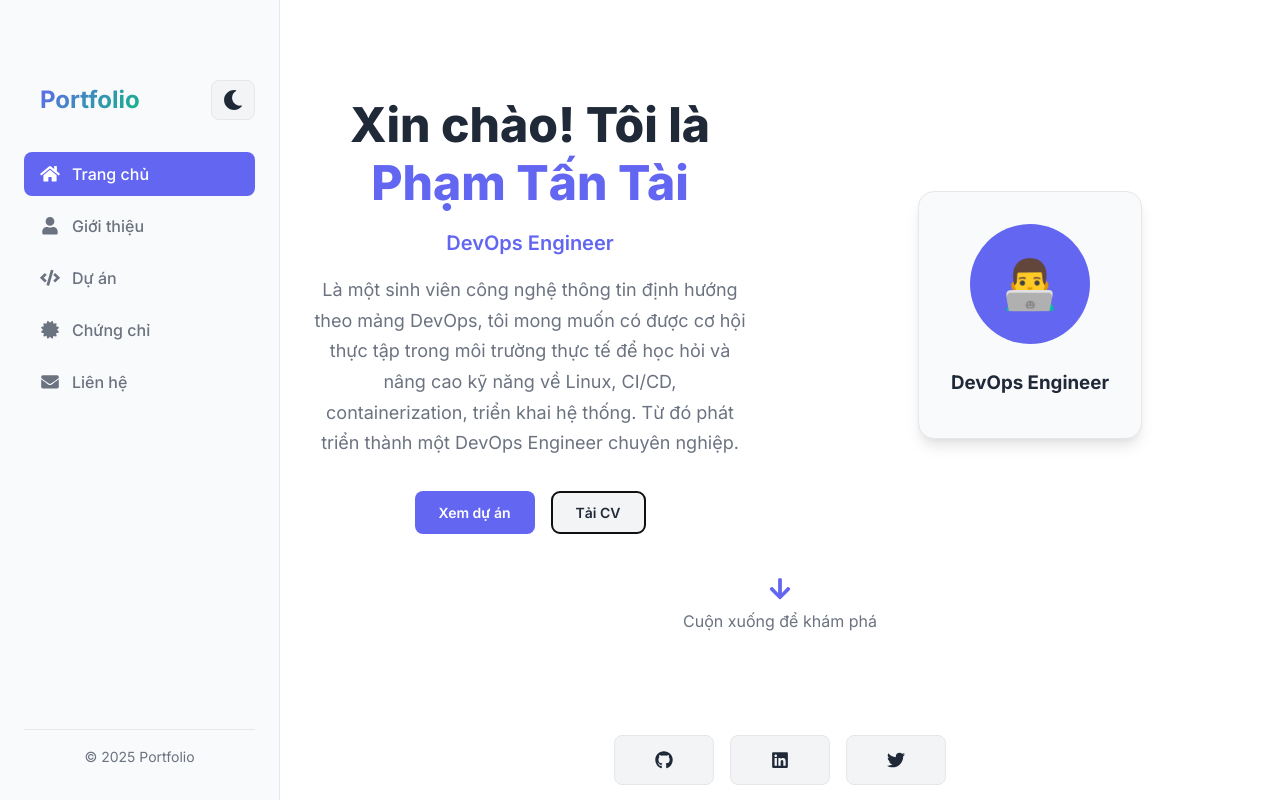
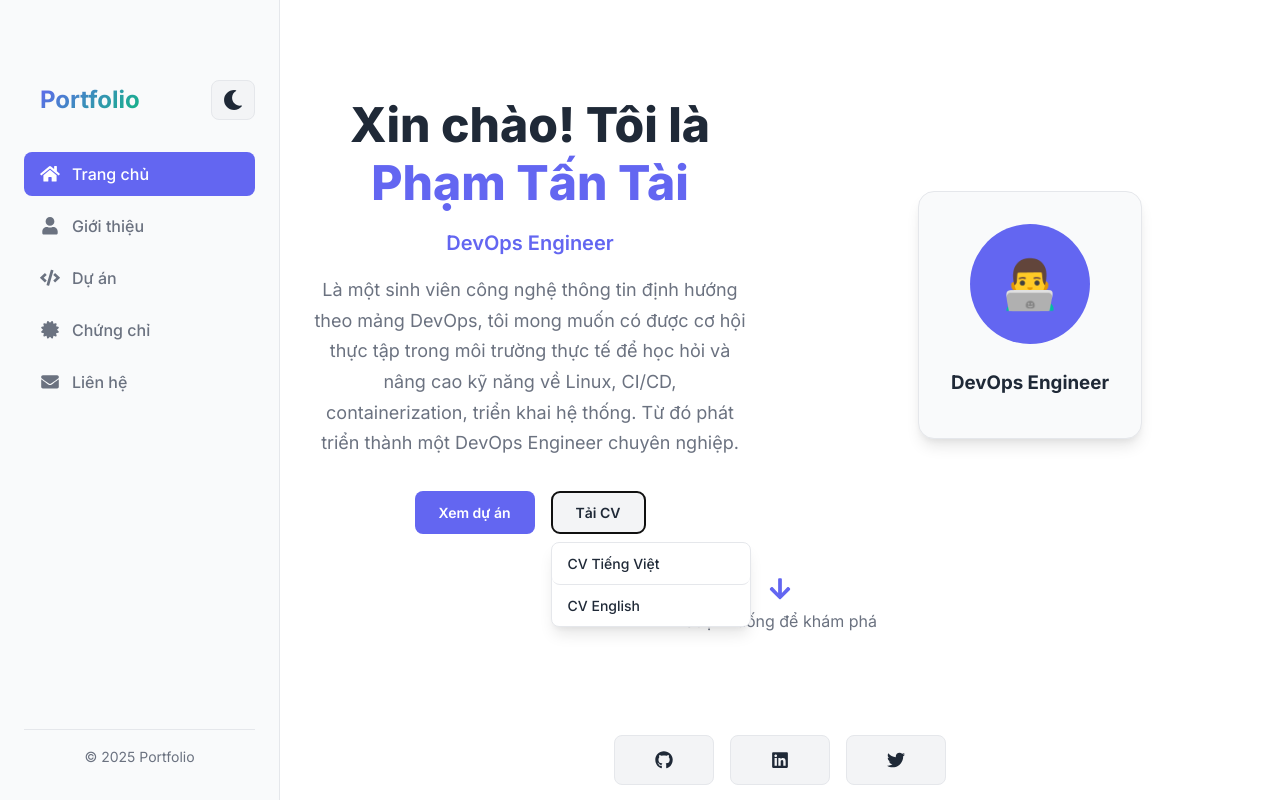
Before and after one commit to taipham2710/Portfolio, a React (Vite) app: page / in a window 1280 px wide. Both pictures are taken after a click on the button "Tải CV". Shown: the top 800 px of the page. Built offline with nearby package versions, Linux system fonts and the light colour scheme.

Commit message:
feat(home): add CV dropdown with Vietnamese and English options

```diff
--- a/src/App.css
+++ b/src/App.css
@@ -2343,3 +2343,56 @@ body {
 * {
   transition: background-color 0.3s ease, color 0.3s ease, border-color 0.3s ease;
 }
+
+/* CV Dropdown Styles */
+.cv-dropdown {
+  position: relative;
+  display: inline-block;
+}
+
+.cv-dropdown-menu {
+  position: absolute;
+  top: 100%;
+  left: 0;
+  right: 0;
+  background: var(--bg-primary);
+  border: 1px solid var(--border-color);
+  border-radius: 8px;
+  box-shadow: var(--shadow-lg);
+  z-index: 1000;
+  margin-top: 0.5rem;
+  min-width: 200px;
+  overflow: hidden;
+}
+
+.cv-option {
+  width: 100%;
+  padding: 0.75rem 1rem;
+  background: transparent;
+  border: none;
+  color: var(--text-primary);
+  text-align: left;
+  cursor: pointer;
+  transition: all 0.2s ease;
+  font-size: 0.875rem;
+  border-bottom: 1px solid var(--border-color);
+}
+
+.cv-option:last-child {
+  border-bottom: none;
+}
+
+.cv-option:hover {
+  background: var(--bg-secondary);
+  color: var(--primary-color);
+}
+
+.cv-option:active {
+  background: var(--bg-tertiary);
+}
+
+/* Ensure dropdown appears above other elements */
+.hero-buttons {
+  position: relative;
+  z-index: 10;
+}
--- a/src/components/Home.jsx
+++ b/src/components/Home.jsx
@@ -1,7 +1,32 @@
-import React from 'react'
+import React, { useState } from 'react'
 import { FaGithub, FaLinkedin, FaTwitter, FaArrowDown } from 'react-icons/fa'
 
 const Home = ({ onViewProjectsClick }) => {
+  const [showCVDropdown, setShowCVDropdown] = useState(false)
+
+  const cvOptions = [
+    {
+      name: 'CV Tiếng Việt',
+      filename: 'PhamTanTai-DevOps-Intern-VN.pdf',
+      url: '/Portfolio/PhamTanTai-DevOps-Intern-VN.pdf'
+    },
+    {
+      name: 'CV English',
+      filename: 'PhamTanTai-DevOps-Intern-ENG.pdf',
+      url: '/Portfolio/PhamTanTai-DevOps-Intern-ENG.pdf'
+    }
+  ]
+
+  const handleCVDownload = (cvUrl, filename) => {
+    const link = document.createElement('a')
+    link.href = cvUrl
+    link.download = filename
+    document.body.appendChild(link)
+    link.click()
+    document.body.removeChild(link)
+    setShowCVDropdown(false)
+  }
+
   return (
     <div className="home">
       <div className="hero-section">
@@ -23,7 +48,27 @@ const Home = ({ onViewProjectsClick }) => {
 
             <div className="hero-buttons">
               <button className="btn btn-primary" onClick={onViewProjectsClick}>Xem dự án</button>
-              <button className="btn btn-secondary">Tải CV</button>
+              <div className="cv-dropdown">
+                <button
+                  className="btn btn-secondary"
+                  onClick={() => setShowCVDropdown(!showCVDropdown)}
+                >
+                  Tải CV
+                </button>
+                {showCVDropdown && (
+                  <div className="cv-dropdown-menu">
+                    {cvOptions.map((cv, index) => (
+                      <button
+                        key={index}
+                        className="cv-option"
+                        onClick={() => handleCVDownload(cv.url, cv.filename)}
+                      >
+                        {cv.name}
+                      </button>
+                    ))}
+                  </div>
+                )}
+              </div>
             </div>
           </div>
 
```
Also changed, not shown: 2 other files (tests, documents, lock files or other folders).
